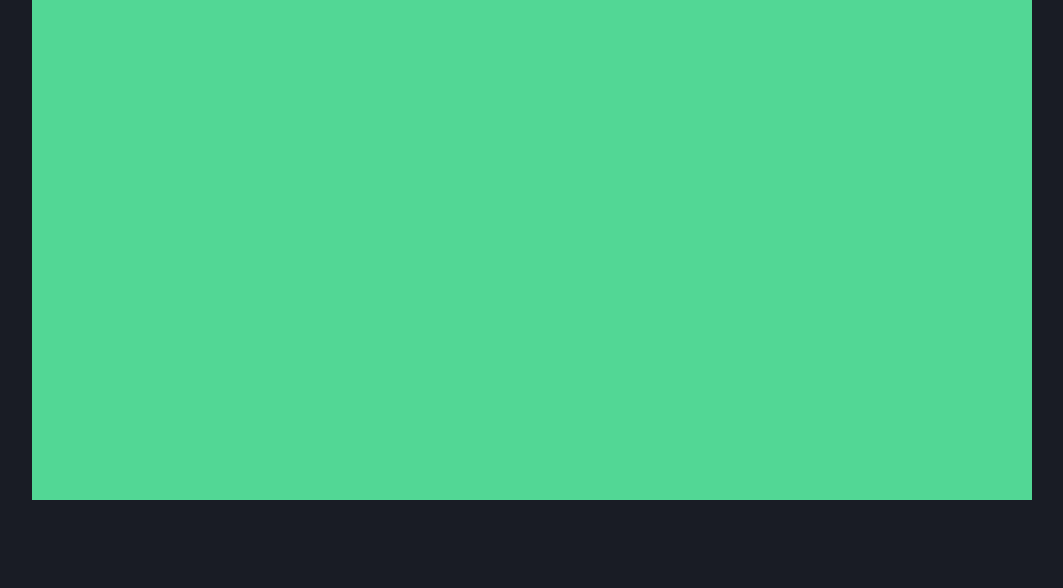
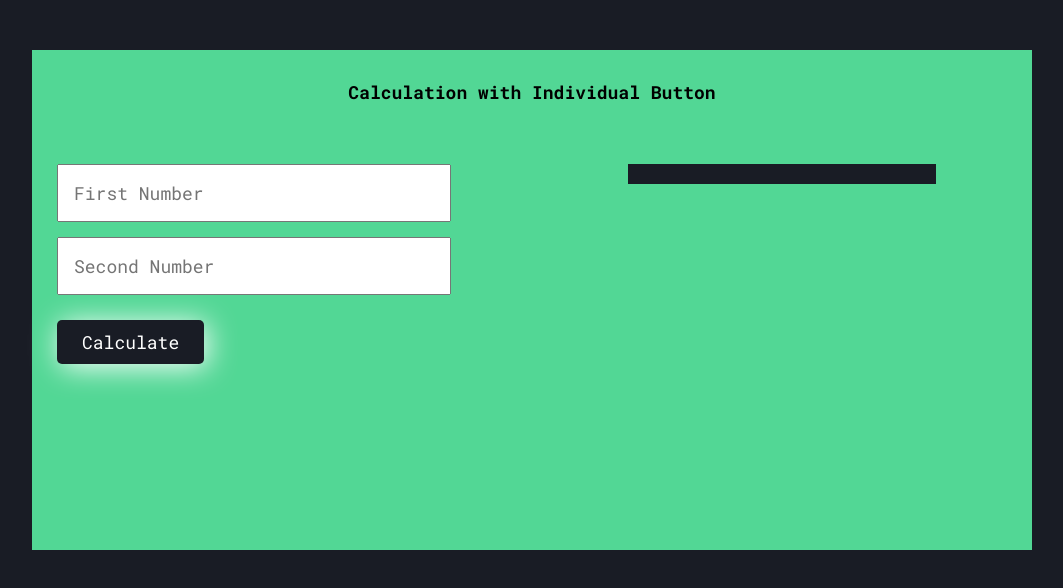
Before and after one commit to tanzilamd/calculate-btn, a plain HTML site: page index.html in a window 1280 px wide. Shown: the whole page, without its empty margins (108-1171 px from the left). Drawn offline with Linux system fonts and the light colour scheme.

Commit message:
function added

```diff
--- a/default.css
+++ b/default.css
@@ -6,6 +6,7 @@ body {
     padding: 0;
     outline: 0;
     font-family: 'Roboto Mono', monospace;
+    font-size: 18px;
 }
 :root {
     --brand1: #191C25;
--- a/index.html
+++ b/index.html
@@ -9,10 +9,37 @@
     <link rel="stylesheet" href="style.css">
 </head>
 <body>
-    <section>
+    <section class="app">
         <div class="container">
+            <h1 class="title">
+                Calculation with Individual Button
+            </h1>
+            <div class="calculator">
+                <div class="row">
+                    <div class="col-6">
+                        <div class="flex">
+                            <div class="input_button">
+                                <form action="#" name="datas">
+                                    <input type="text" name="number1" placeholder="First Number">
+                                    <input type="text" name="number2" placeholder="Second Number">
+                                    <button type="button" onclick="cal(+datas.number1.value, +datas.number2.value)">Calculate</button>
+                                </form>
+                            </div>
+                        </div>
+                    </div>
+                    <div class="col-6">
+                        <div class="flex">
+                            <div class="cal_result">
+                                <ul id="myList">
 
+                                </ul>
+                            </div>
+                        </div>
+                    </div>
+                </div>
+            </div>
         </div>
     </section>
+    <script src="script.js"></script>
 </body>
 </html>
--- a/script.js
+++ b/script.js
@@ -0,0 +1,32 @@
+function cal(num1, num2) {
+    console.log(`Sum = ${num1 + num2}`);
+    console.log(`Sub = ${num1 - num2}`);
+    console.log(`Mul = ${num1 * num2}`);
+    console.log(`Div = ${num1 / num2}`);
+    console.log(`Mod = ${num1 % num2}`);
+
+    var node = document.createElement("LI");
+    var textNode = document.createTextNode(`Sum = ${num1 + num2}`);
+    node.appendChild(textNode);
+    document.getElementById("myList").appendChild(node);
+
+    var node = document.createElement("LI");
+    var textNode = document.createTextNode(`Sub = ${num1 - num2}`);
+    node.appendChild(textNode);
+    document.getElementById("myList").appendChild(node);
+
+    var node = document.createElement("LI");
+    var textNode = document.createTextNode(`Mul = ${num1 * num2}`);
+    node.appendChild(textNode);
+    document.getElementById("myList").appendChild(node);
+
+    var node = document.createElement("LI");
+    var textNode = document.createTextNode(`Div = ${num1 / num2}`);
+    node.appendChild(textNode);
+    document.getElementById("myList").appendChild(node);
+
+    var node = document.createElement("LI");
+    var textNode = document.createTextNode(`Mod = ${num1 % num2}`);
+    node.appendChild(textNode);
+    document.getElementById("myList").appendChild(node);
+}
--- a/style.css
+++ b/style.css
@@ -1,3 +1,44 @@
 body {
     background-color: var(--brand1);
+    padding: 50px 0;
 }
+.app .title {
+    text-align: center;
+    padding: 30px 0;
+    margin-bottom: 30px;
+}
+.calculator {
+
+}
+.calculator .input_button {
+    margin: 0 15px ;
+}
+.calculator .input_button form input {
+    padding: 15px ;
+    width: 80%;
+    margin-bottom: 15px;
+    color: var(--brand1);
+}
+.calculator .input_button button {
+    padding: 10px 25px;
+    border: none;
+    background-color: var(--brand1);
+    color: var(--w);
+    border-radius: 5px;
+    margin-top: 10px;
+    box-shadow: 3px 3px 30px white;
+    cursor: pointer;
+}
+.cal_result {
+    background-color: var(--brand1);
+    color: var(--w);
+    width: 60%;
+    padding: 10px;
+}
+.cal_result ul li {
+    padding: 10px;
+}
+.flex {
+    display: flex;
+    justify-content: center;
+}
```
